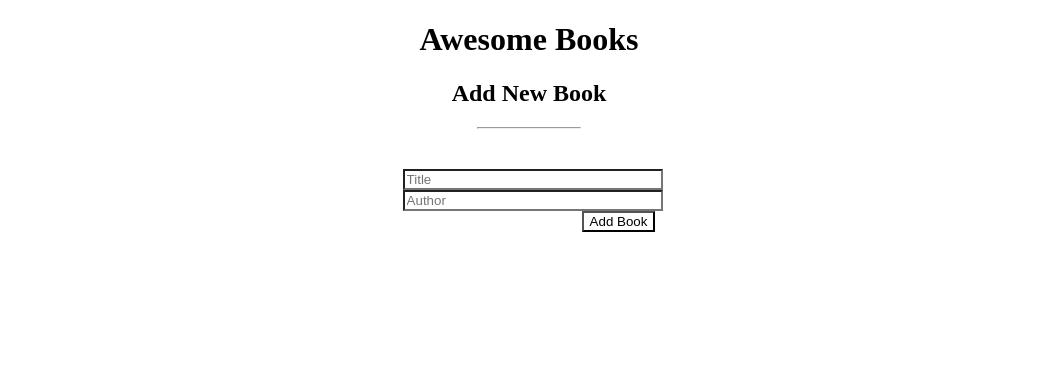
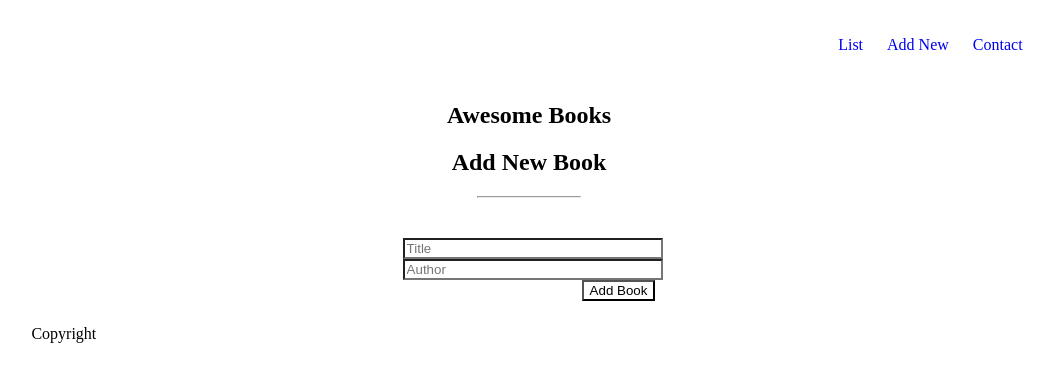
Before and after one commit to Emmykage/Awesome-Book, a website: page index.html in a window 1280 px wide. Shown: the whole page, without its empty margins (111-1165 px from the left). Drawn offline with Linux system fonts and the light colour scheme.

Commit message:
html skeletal  frame

```diff
--- a/index.html
+++ b/index.html
@@ -9,7 +9,19 @@
 
 </head>
 <body>
+
     <div class="container">
+        <header>
+            <nav>
+
+                <ul>
+                    <li><a href="#">List</a></li>
+                    <li><a href="#">Add New</a></li>
+                    <li><a href="#">Contact</a></li>
+                </ul>
+            </nav>
+        </header>
+        <section>
             <h1>Awesome Books</h1>
               <div class="col-1">
                 </div>
@@ -26,7 +38,12 @@
             </form>
 
         </div>
+        <div> <p>Copyright</p></div>
     </div>
+
+
+        </section>
+
 
     </div>
     <script src="index.js"></script>
--- a/style.css
+++ b/style.css
@@ -6,7 +6,23 @@
   margin: auto;
   max-width: 80%;
 }
+nav{
+  display: flex;
+  justify-content: right;
+  align-items: center;
 
+}
+nav ul{
+  display: flex;
+  list-style: none;
+}
+nav ul li{
+  padding: 12px;
+
+}
+nav ul li a{
+  text-decoration: none;
+}
 h1 {
   text-align: center;
 }
```
Lines whose indentation alone changed are shown as unchanged.
